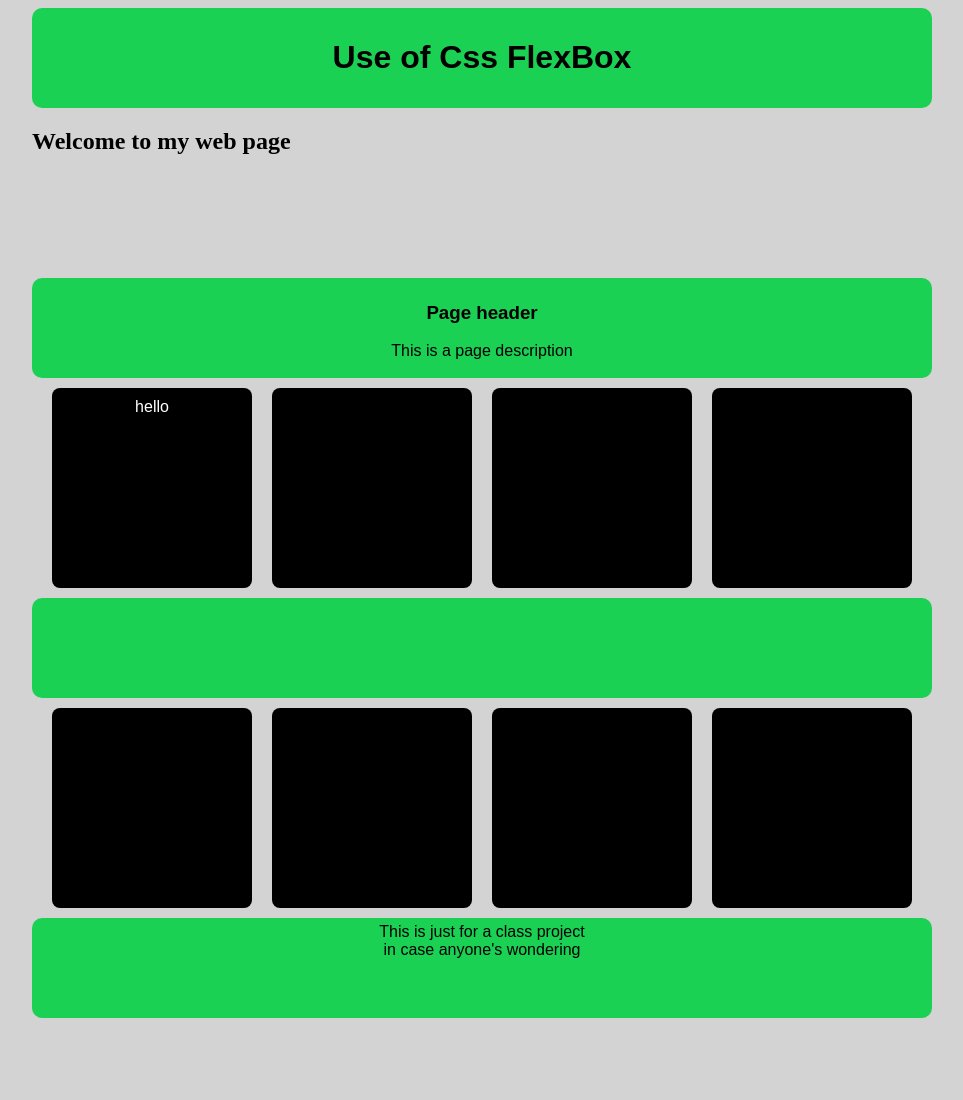
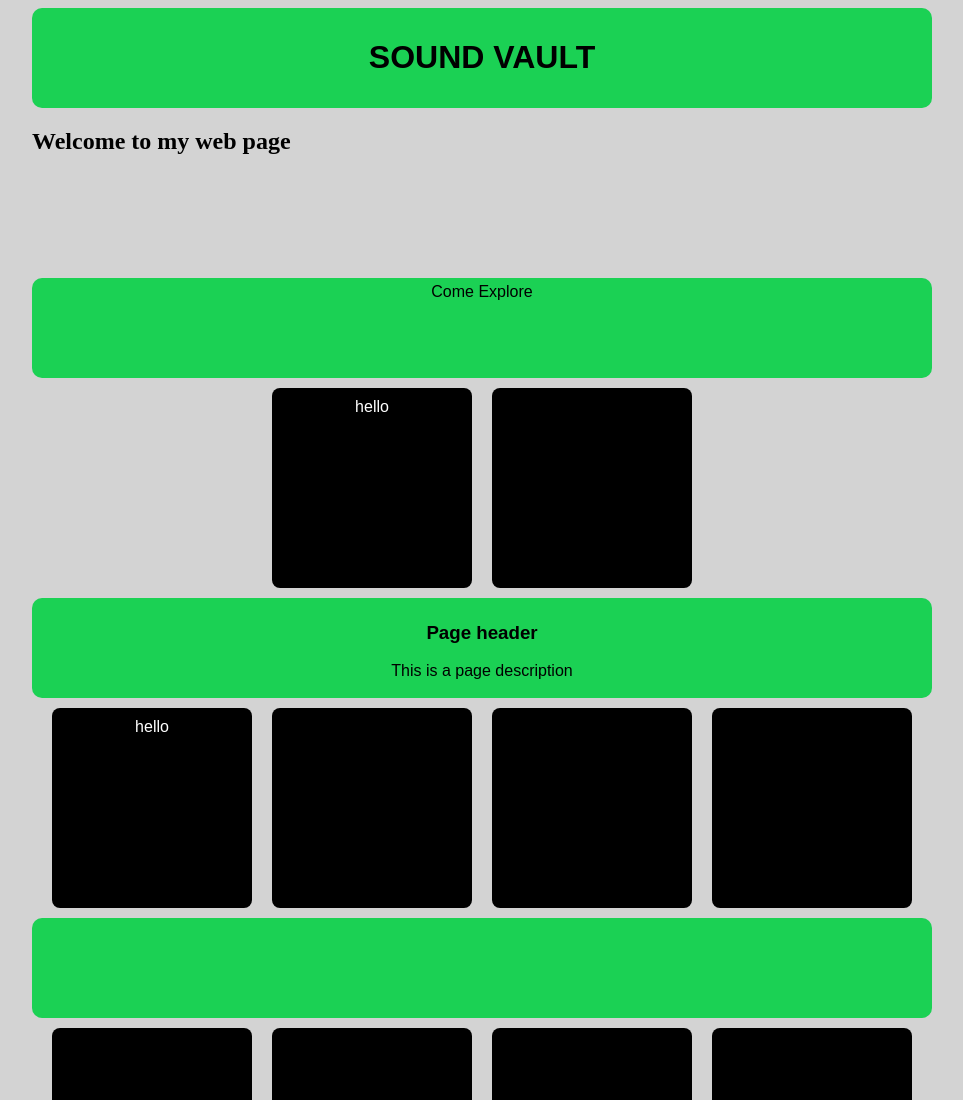
Before and after one commit to StudentUserDiego03/FlexBox_coding, a plain HTML site: page index.html in a window 1280 px wide. Shown: the top 1100 px of the page, without its empty margins (158-1121 px from the left). Before the commit the page ends 1026 px from the top, so only its background shows below. Drawn offline with Linux system fonts and the light colour scheme.

Commit message:
made minor changes

```diff
--- a/index.html
+++ b/index.html
@@ -1,7 +1,7 @@
 <!doctype html>
 <html>
 <head>
-<meta charset="utf-8">
+<meta charset="utf-8" name="viewport" content="width=device-width, initial-scale=1">
 <title>Untitled Document</title>
 	<style media="screen">
 		*{
@@ -114,7 +114,7 @@
 
 
 	<header class = "flex-container">
-		<h1 style="text-align: center;">Use of Css FlexBox</h1>
+		<h1 style="text-align: center;">SOUND VAULT</h1>
 	</header>
 
 
@@ -126,6 +126,15 @@
 
 		</div>
 
+		<section>
+		Come Explore
+	</section>
+
+		<div class="flex-container">
+		<div style = "width:">hello</div>
+		<div></div>
+
+	</div>
 
 	<section>
 		<h3 id="accordian">Page header</h3>
```
